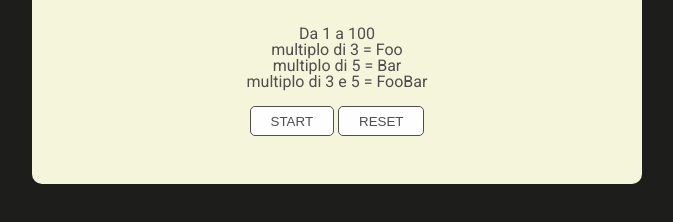
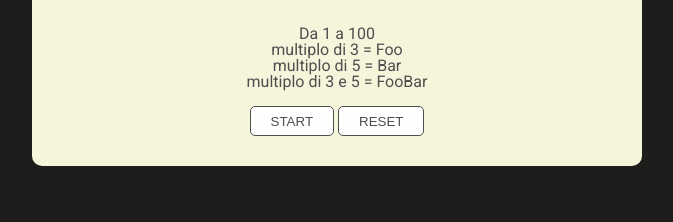
Before and after one commit to devcarolinealmeida/foobar, a plain HTML site: page index.html in a window 1280 px wide. Shown: the part 114-336 px from the top of the page, without its empty margins (303-976 px from the left). Drawn offline with Linux system fonts and the light colour scheme.

Commit message:
update min-height

```diff
--- a/style.css
+++ b/style.css
@@ -60,7 +60,7 @@ body {
     border-radius: 10px;
     margin: 30px auto;
     max-width: min(60vw, 550px);
-    min-height: 13rem;
+    min-height: fit-content;
     padding: 30px;
     text-align: center;
     display: flex;
```
